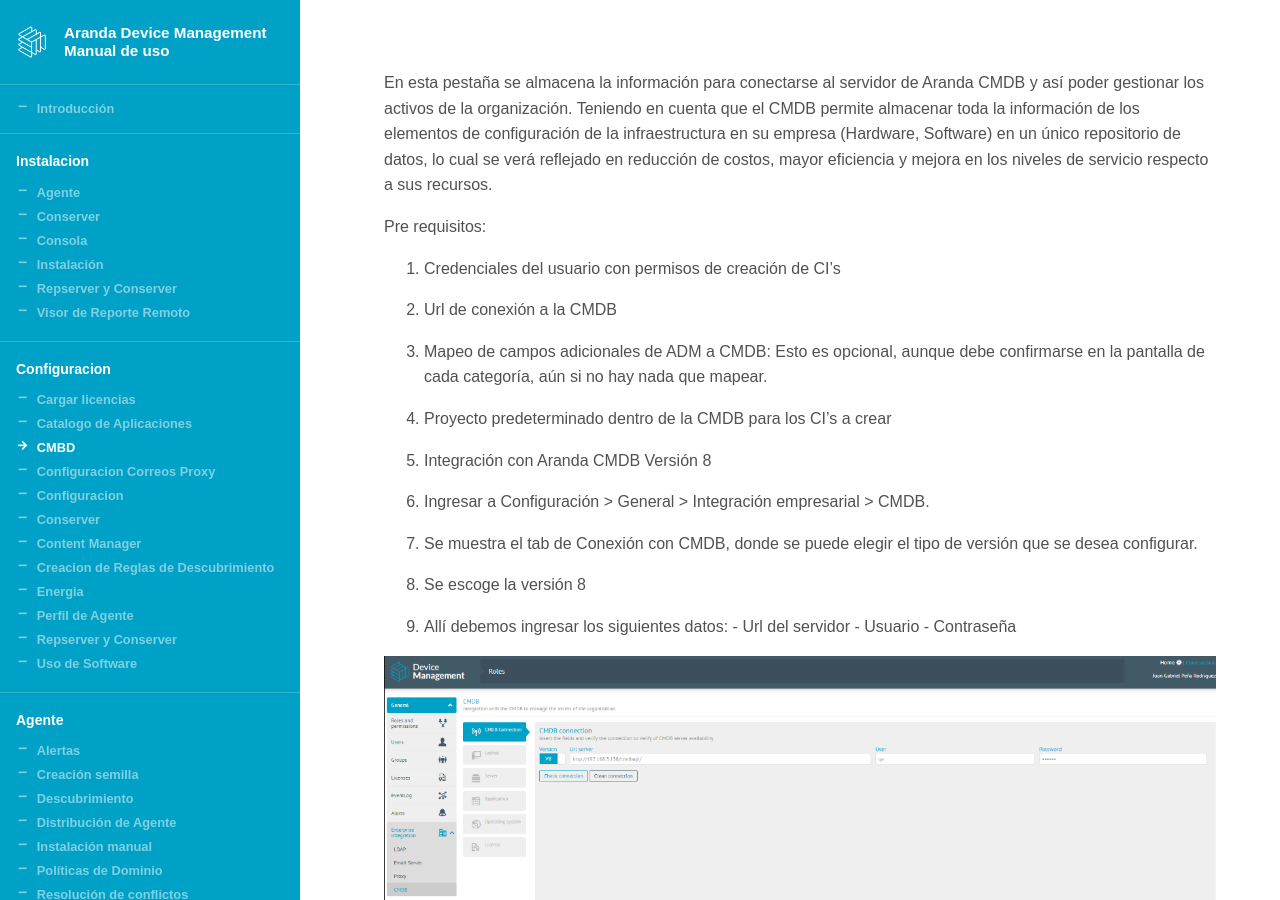
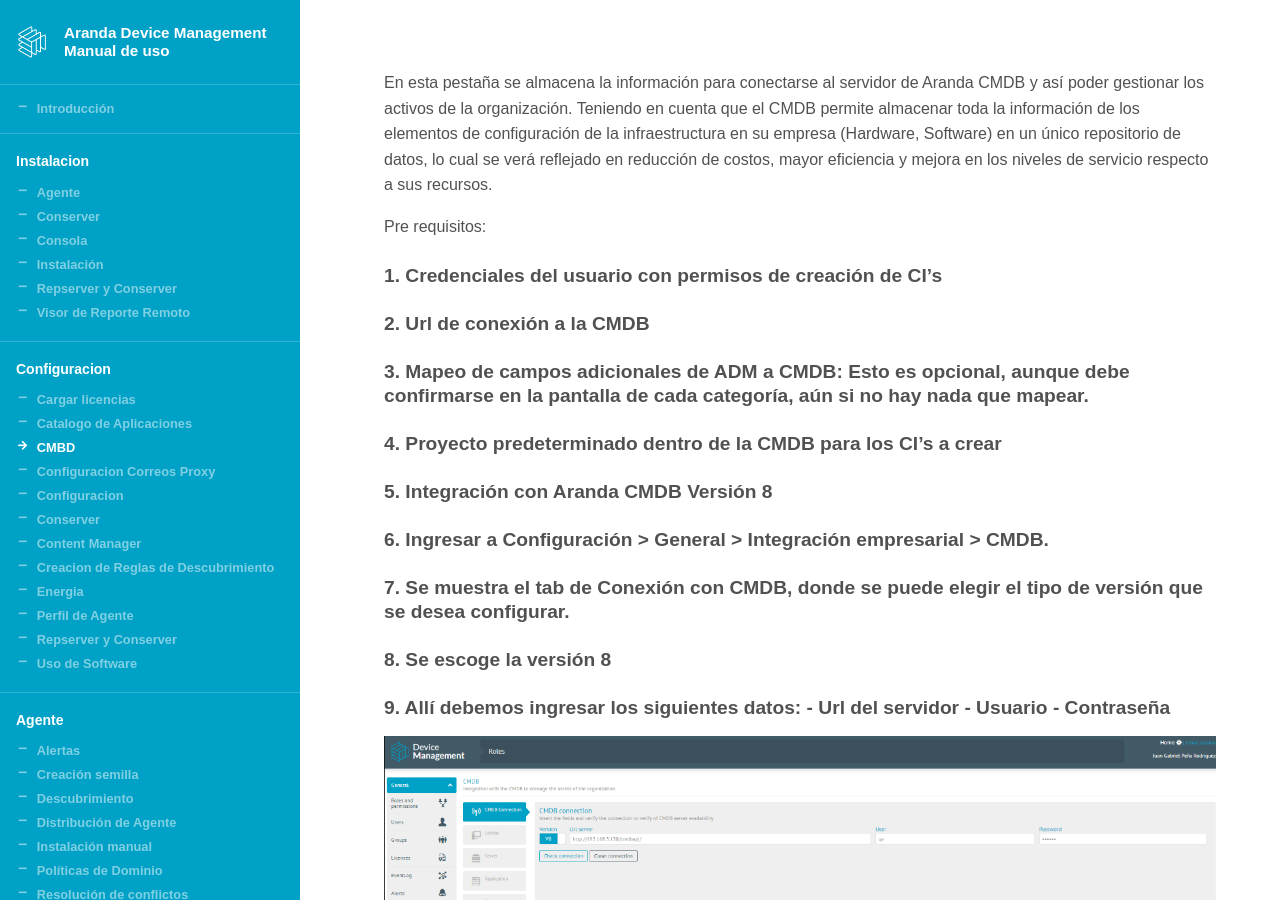
Before and after one commit to Nats85/adm, a Jekyll site: the page built from _docs/configuracion/cmbd.md, in a window 1280 px wide and 900 px high, scrolled down 396 px. Built offline with Jekyll 4.4.1, drawn with Linux system fonts in a browser that asks for light colours.

Commit message:
Update cmbd.md

```diff
--- a/_docs/configuracion/cmbd.md
+++ b/_docs/configuracion/cmbd.md
@@ -13,23 +13,23 @@ En esta pestaña se almacena la información para conectarse al servidor de Aran
 
 Pre requisitos:
 
-1. Credenciales del usuario con permisos de creación de CI's
+### 1. Credenciales del usuario con permisos de creación de CI's
 
-2. Url de conexión a la CMDB
+### 2. Url de conexión a la CMDB
 
-3. Mapeo de campos adicionales de ADM a CMDB: Esto es opcional, aunque debe confirmarse en la pantalla de cada categoría, aún si no hay nada que mapear.
+### 3. Mapeo de campos adicionales de ADM a CMDB: Esto es opcional, aunque debe confirmarse en la pantalla de cada categoría, aún si no hay nada que mapear.
 
-4. Proyecto predeterminado dentro de la CMDB para los CI's a crear
+### 4. Proyecto predeterminado dentro de la CMDB para los CI's a crear
 
-5. Integración con Aranda CMDB Versión 8
+### 5. Integración con Aranda CMDB Versión 8
 
-6. Ingresar a Configuración > General > Integración empresarial > CMDB.
+### 6. Ingresar a Configuración > General > Integración empresarial > CMDB.
 
-7. Se muestra el tab de Conexión con CMDB, donde se puede elegir el tipo de versión que se desea configurar.
+### 7. Se muestra el tab de Conexión con CMDB, donde se puede elegir el tipo de versión que se desea configurar.
 
-8. Se escoge la versión 8
+### 8. Se escoge la versión 8
 
-9. Allí debemos ingresar los siguientes datos: - Url del servidor - Usuario - Contraseña
+### 9. Allí debemos ingresar los siguientes datos: - Url del servidor - Usuario - Contraseña
 
 
 ![cmbd_1]({{ site.baseurl }}/styleguide/images/cmbd_1.png)
```
